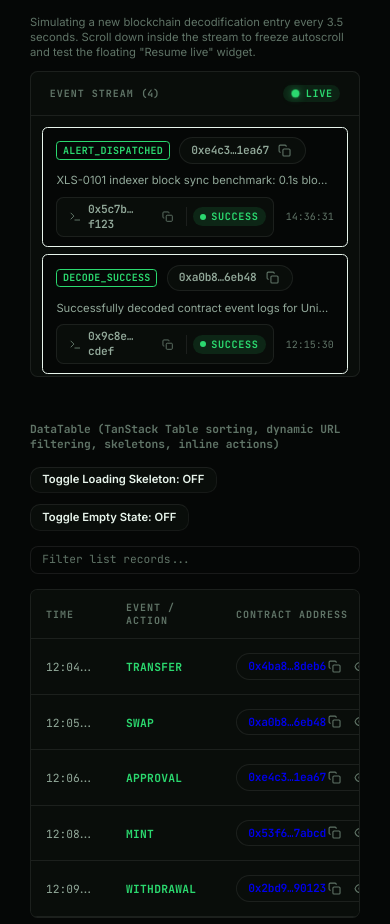
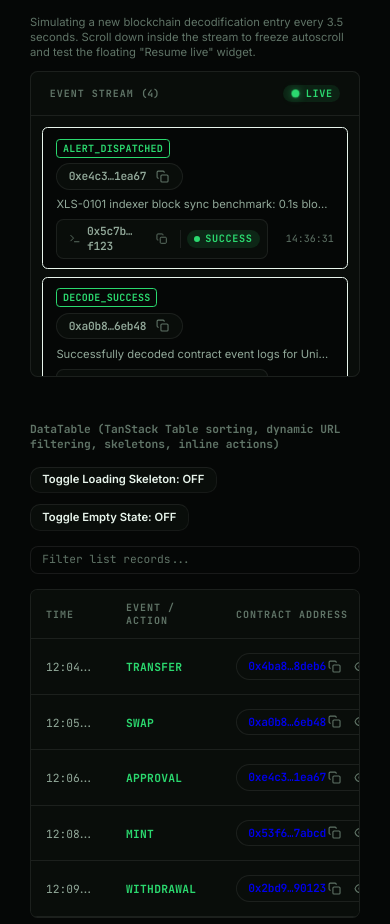
Before and after one commit to rperezga/kryndel, a Next.js app in the folder packages/web/: page /design in a window 390 px wide. Shown: the part 5608-6532 px from the top of the page. Built offline with nearby package versions, Linux system fonts and the light colour scheme.

Commit message:
fix(web): align event card columns into a fixed-width grid

```diff
--- a/packages/web/src/components/ds/EventStream.tsx
+++ b/packages/web/src/components/ds/EventStream.tsx
@@ -48,7 +48,7 @@ function PartyChip({ address }: { address?: string }) {
   if (!address) return null;
   return (
     <span
-      className="inline-flex items-center font-ds-mono text-[11px] max-w-[160px] truncate"
+      className="inline-flex items-center font-ds-mono text-[11px] max-w-[170px] truncate"
       title={address}
     >
       {label ? (
@@ -61,9 +61,9 @@ function PartyChip({ address }: { address?: string }) {
 }
 
 /**
- * One event row laid out as a single table-like line that fills the card width:
- *   [TYPE] [contract]  ──  from → to · value (grows)  ──  [tx] [timestamp]
- * Stacks vertically on mobile.
+ * One event row as a fixed-column grid so every row's columns line up:
+ *   [TYPE 120] [CONTRACT 210] [ from → to · value  (grows) ] [ tx · status · time ]
+ * Stacks on mobile.
  */
 function EventCard({ event }: { event: StreamEvent }) {
   const hasParties = !!(event.from && event.to);
@@ -72,20 +72,27 @@ function EventCard({ event }: { event: StreamEvent }) {
     <PhosphorPulse active={!!event.isNew}>
       <div
         className={cn(
-          'flex flex-col md:flex-row md:items-center gap-2 md:gap-4 bg-ds-shell border border-solid border-ds-border/60 rounded-md px-3.5 py-2.5 transition-colors duration-150 hover:bg-ds-panel-2/20',
+          'grid grid-cols-1 md:grid-cols-[120px_210px_minmax(0,1fr)_auto] md:items-center gap-x-4 gap-y-1.5 bg-ds-shell border border-solid border-ds-border/60 rounded-md px-3.5 py-2.5 transition-colors duration-150 hover:bg-ds-panel-2/20',
           event.isNew ? 'border-ds-green/40' : ''
         )}
       >
-        {/* Type + contract */}
-        <div className="flex items-center gap-2.5 shrink-0 min-w-0">
-          <span className="font-ds-mono text-[10px] font-bold text-ds-green uppercase tracking-wide bg-ds-green/10 border border-solid border-ds-green/20 rounded px-1.5 py-0.5 shrink-0 select-none">
+        {/* Col 1 — type */}
+        <div className="min-w-0">
+          <span
+            className="inline-block max-w-full truncate align-middle font-ds-mono text-[10px] font-bold text-ds-green uppercase tracking-wide bg-ds-green/10 border border-solid border-ds-green/20 rounded px-1.5 py-0.5 select-none"
+            title={event.type}
+          >
             {event.type}
           </span>
-          {event.address && <AddressPill address={event.address} />}
         </div>
 
-        {/* Middle — from → to + value (grows to fill), or description */}
-        <div className="flex items-center gap-2 min-w-0 flex-1">
+        {/* Col 2 — contract */}
+        <div className="min-w-0 flex">
+          {event.address && <AddressPill address={event.address} className="max-w-full" />}
+        </div>
+
+        {/* Col 3 — from → to + value (grows), or description */}
+        <div className="flex items-center gap-2 min-w-0">
           {hasParties ? (
             <>
               <span className="font-ds-mono text-[8px] uppercase tracking-widest text-ds-text-3 select-none shrink-0">
@@ -115,10 +122,10 @@ function EventCard({ event }: { event: StreamEvent }) {
           )}
         </div>
 
-        {/* Right — tx + timestamp */}
-        <div className="flex items-center gap-3 shrink-0 justify-between md:justify-end">
+        {/* Col 4 — tx + status + timestamp */}
+        <div className="flex items-center gap-3 justify-between md:justify-end shrink-0">
           {event.hash && <TxPill hash={event.hash} status={event.status} />}
-          <span className="font-ds-mono text-[10px] text-ds-text-3 shrink-0 select-none">
+          <span className="font-ds-mono text-[10px] text-ds-text-3 shrink-0 select-none min-w-[54px] text-right">
             {event.timestamp}
           </span>
         </div>
```
